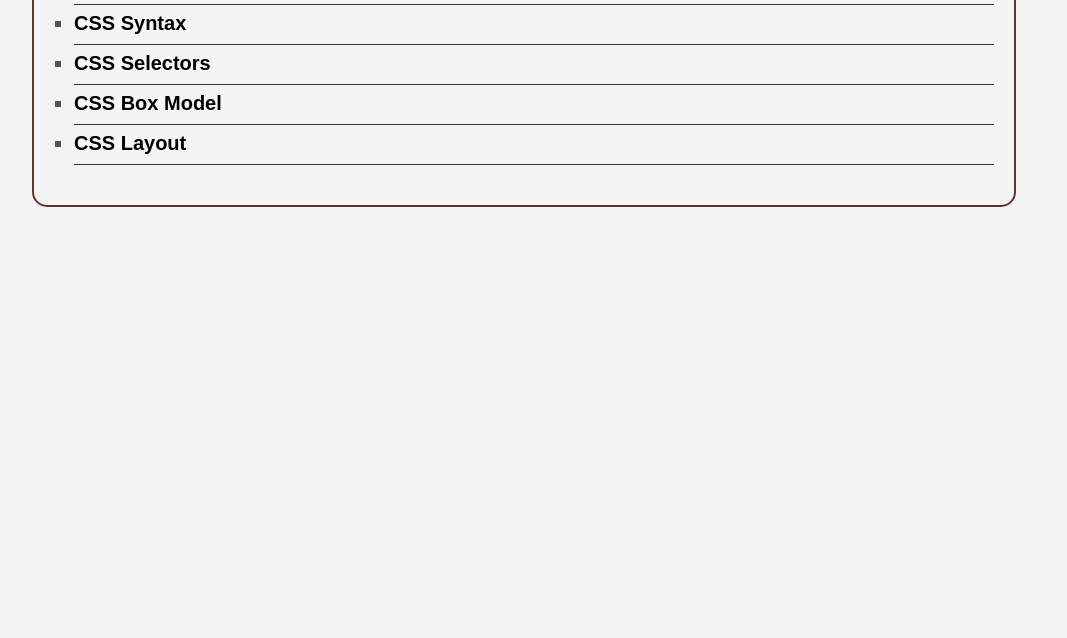
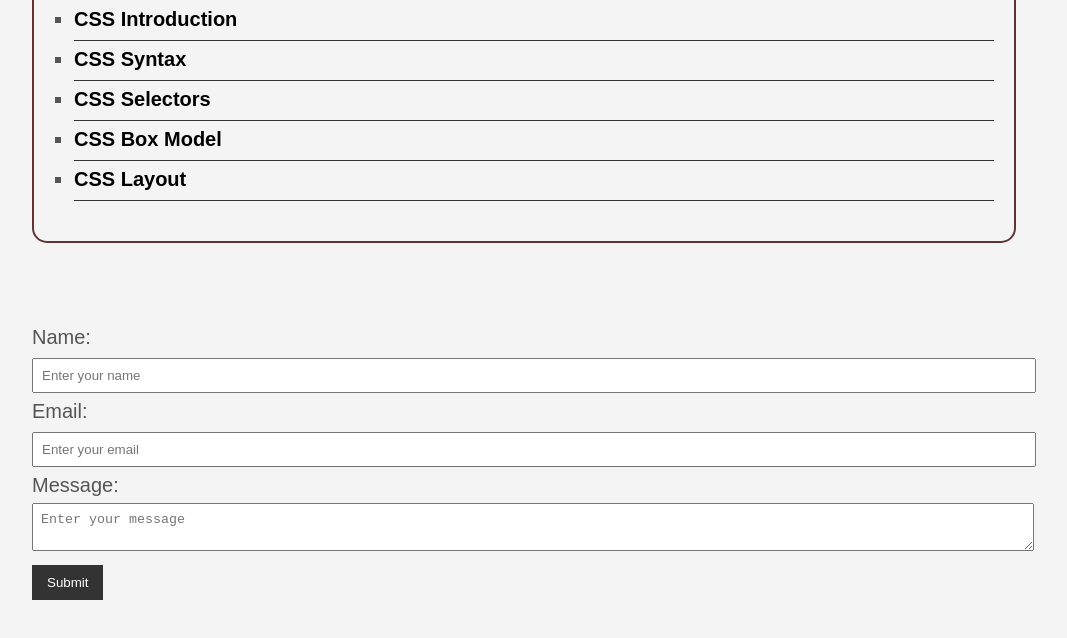
Before and after one commit to SayalSingh/WebDevPractice, a plain HTML site: page indexCSS.html in a window 1280 px wide. Shown: the part 738-1376 px from the top of the page, without its empty margins (116-1183 px from the left). Before the commit the page ends 965 px from the top, so only its background shows below. Drawn offline with Linux system fonts and the light colour scheme.

Commit message:
Day 2 still in backlog

```diff
--- a/css/style.css
+++ b/css/style.css
@@ -100,3 +100,33 @@ a:active {
     padding-bottom: 3px;
 
 }
+
+.my-form {
+    padding: 20px;
+}
+
+.my-form.form-group {
+    padding-bottom: 15px;
+}
+
+.my-form label {
+    display: block;
+}
+
+.my-form input[type = "text"] , .my-form textarea {
+    width: 100%;
+    padding: 8px;
+}
+
+.button {
+    background-color: #333;
+    color: #fff;
+    padding: 10px 15px;
+    border: none;
+
+}
+
+.button:hover {
+    background : red;
+    color: #fff;
+}
--- a/indexCSS.html
+++ b/indexCSS.html
@@ -9,12 +9,14 @@
         <div class = "box-1">
         <h1>Hello World</h1>
         <p> Lorem ipsum dolor sit amet, consectetur adipisicing elit. Error, id repellendus architecto voluptatem sapiente eaque necessitatibus ullam, doloribus aut ipsa earum recusandae, voluptatibus maxime rerum suscipit. Eligendi distinctio aliquid magni?</p>
+
         </div>
 
          <div class = "box-2">
         <h1>Goodbye World</h1>
 
         <p> Lorem ipsum dolor sit amet, consectetur adipisicing elit. Error, id repellendus architecto voluptatem sapiente eaque necessitatibus ullam, doloribus aut ipsa earum recusandae, voluptatibus maxime rerum suscipit. Eligendi distinctio aliquid magni?</p>
+         <a class="button" href="https://www.w3schools.com/css/default.asp" target="_blank">Learn CSS</a>
         </div>
 
         <div class = "Categories">
@@ -29,6 +31,28 @@
             </ul>
 
         </div>
-    </div>
+        <br>
+
+        <form class = "my-form" action="https://formspree.io/f/xjvowzqk" method="POST">
+            <div class="form-group">
+                <label>Name: </label>
+                <input type="text" name="name" placeholder="Enter your name">
+            </div>
+            <div class="form-group">
+                <label>Email: </label>
+                <input type="text" name="email" placeholder="Enter your email">
+            </div>
+            <div class="form-group">
+                <label>Message: </label>
+                <textarea name="message" placeholder="Enter your message"></textarea>
+            </div>
+            <input class = "button" type="submit" value="Submit" name="">
+        </form>
+
+
+    </div> <!-- Work above this tag -->
+    <!-- Container Ends -->
+
+    <div style="margin-top: 500px;"></div>
 </body>
 </html>
```
